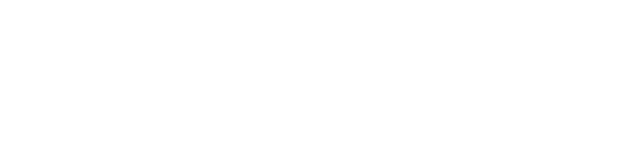
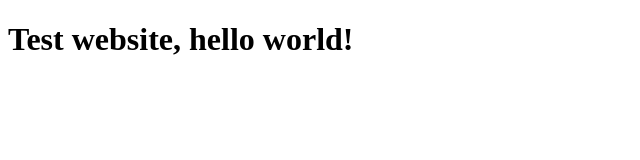
Before and after one commit to jps-2001/jps-2001.github.io, a plain HTML site: page index.html in a window 1280 px wide. Shown: the whole page, without its empty margins (0-640 px from the left). Drawn offline with Linux system fonts and the light colour scheme.

Commit message:
Housekeeping
- Added basic content to website
- Added content to README, detailing what this project involves

```diff
--- a/index.html
+++ b/index.html
@@ -6,6 +6,6 @@
     <title>Document</title>
 </head>
 <body>
-
+    <h1>Test website, hello world!</h1>
 </body>
 </html>
```
Also changed, not shown: 1 other file.
